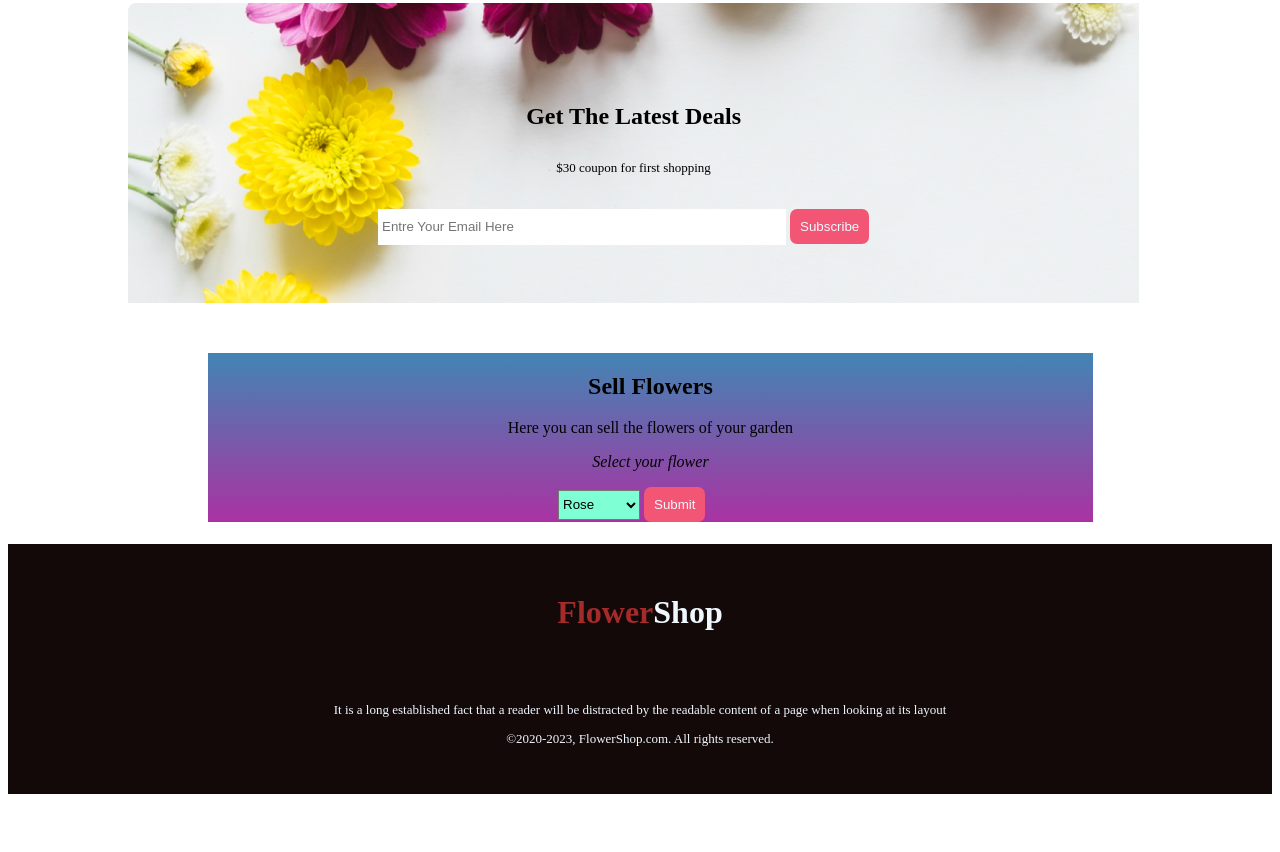
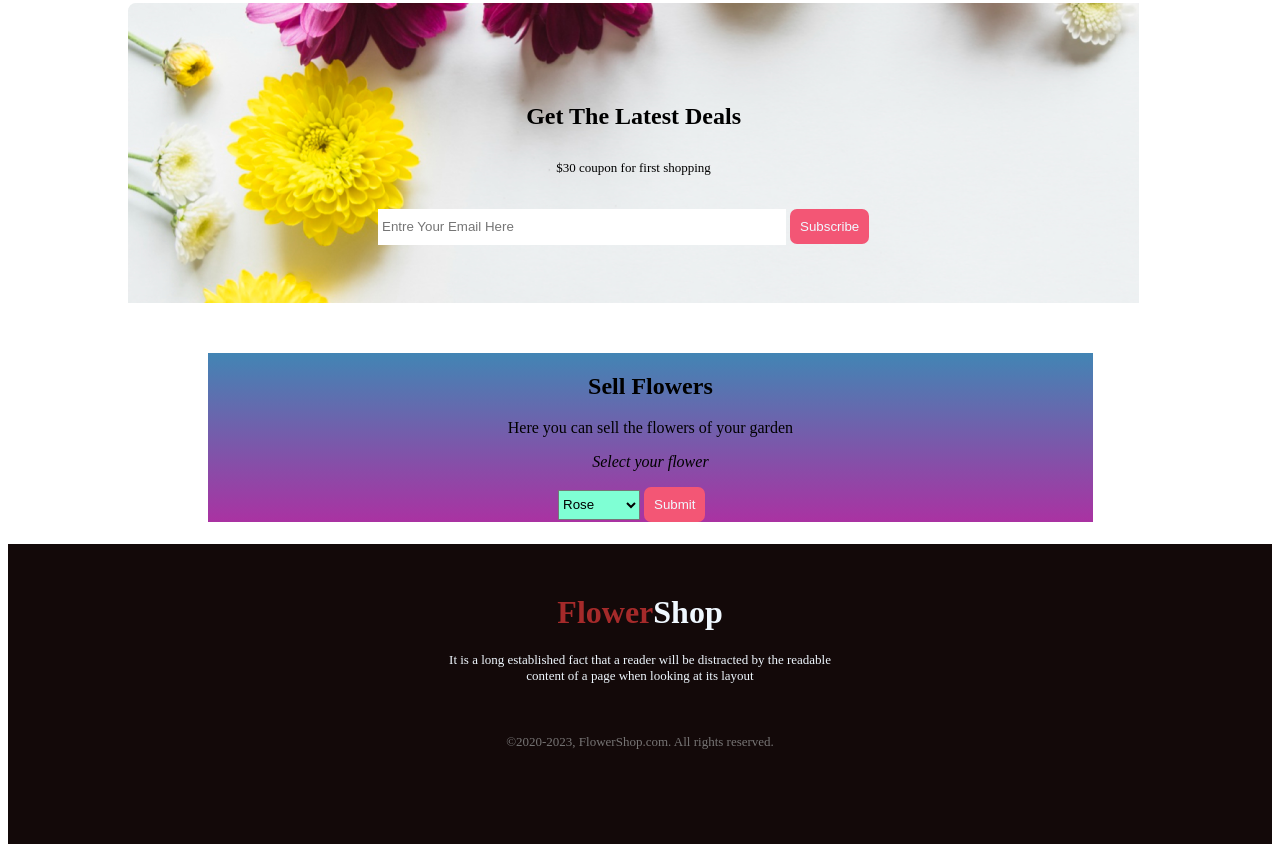
Before and after one commit to shartajislamniloy/flower-shop, a plain HTML site: page index.html in a window 1280 px wide. Shown: the part 2131-2983 px from the top of the page. Before the commit the page ends 2933 px from the top, so only its background shows below. Drawn offline with Linux system fonts and the light colour scheme.

Commit message:
did some final update

```diff
--- a/index.html
+++ b/index.html
@@ -108,10 +108,10 @@ content of a page when looking at its layout</p>
     </main>
     <footer>
         <div class="j">
-            <h1 style="text-align: center; padding: 50px;"><span style="color: brown;">Flower</span><span style="color: aliceblue;">Shop</span></h1>
-            <p style="text-align: center; font-size: small; color: aliceblue;">It is a long established fact that a reader will be distracted by the readable
+            <h1 style="text-align: center; padding-top: 50px;"><span style="color: brown;">Flower</span><span style="color: aliceblue;">Shop</span></h1>
+            <p style="text-align: center; font-size: small; color: aliceblue; margin-bottom: 50px;">It is a long established fact that a reader will be distracted by the readable <br>
                 content of a page when looking at its layout</p>
-            <div style="text-align: center; color: aliceblue; margin-bottom: 110px; font-size: small;">
+            <div style="text-align: center; color: aliceblue; font-size: small; color: rgb(119, 117, 117);">
                 &COPY;2020-2023, FlowerShop.com. All rights reserved.
             </div>
         </div>
--- a/style/style.css
+++ b/style/style.css
@@ -53,7 +53,7 @@
 }
 .j{
     background-color: rgb(19, 9, 9);
-    height: 250px;
+    height: 300px;
 }
 .k{
     margin-top: 50px;
```
